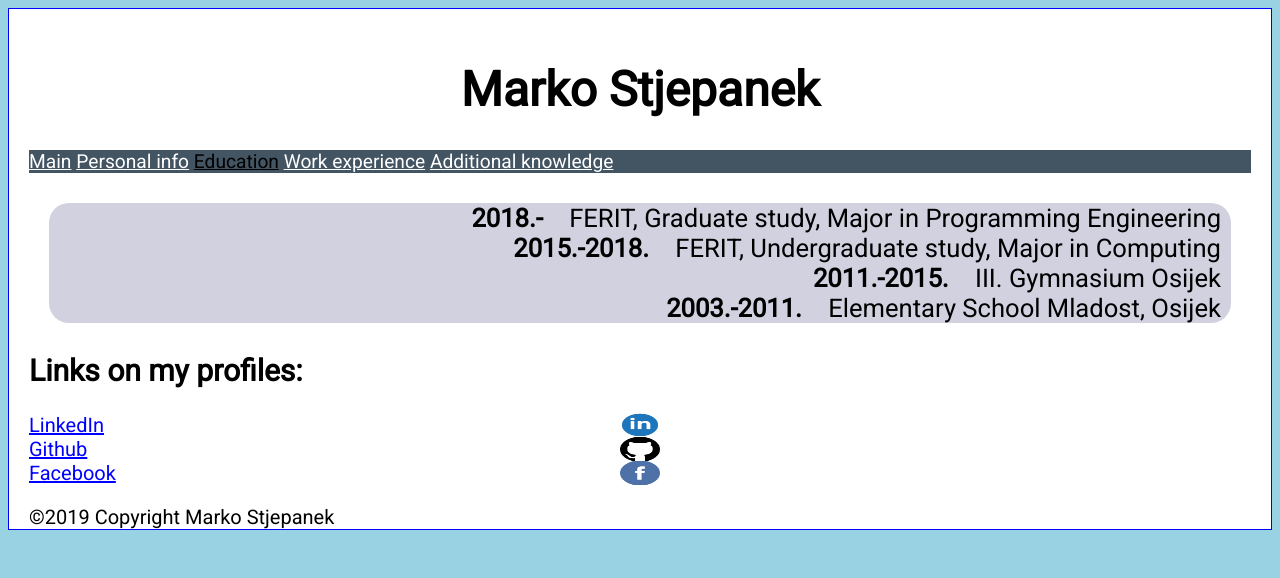
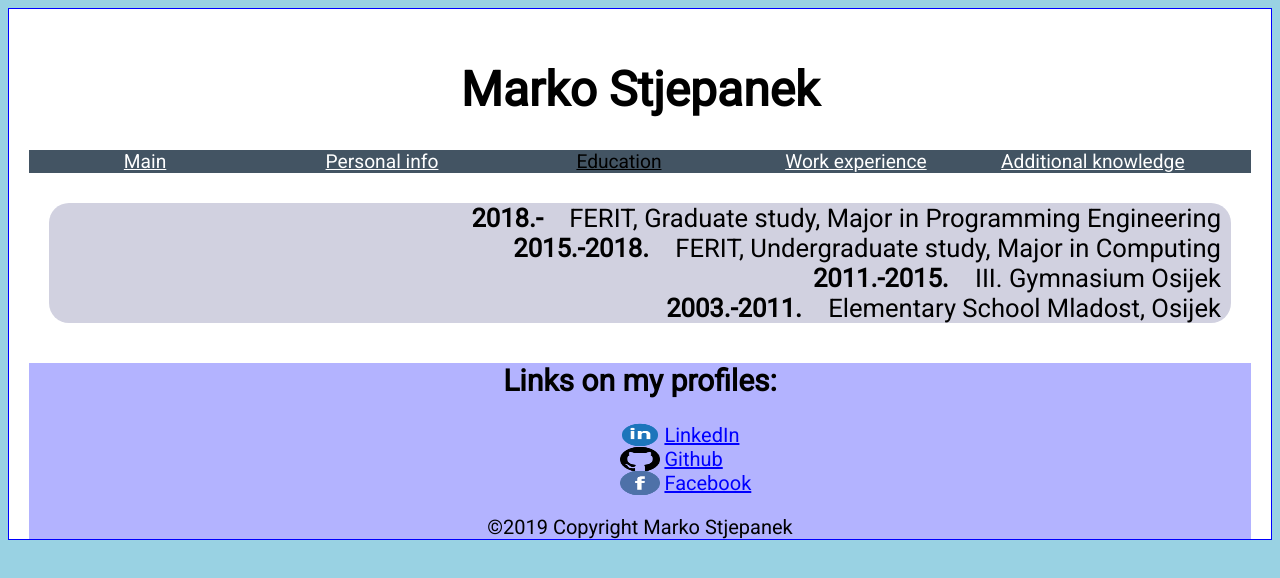
Before and after one commit to markostj/html-css3-cv-, a plain HTML site: page Education.html in a window 1280 px wide. Drawn offline with Linux system fonts and the light colour scheme.

Commit message:
Changed everything except content

```diff
--- a/Education.html
+++ b/Education.html
@@ -14,11 +14,11 @@
                 <h1>Marko Stjepanek</h1>
                 </div>
                 <div class="nav">
-                    <span> <a href="index.html">Main</a></span>
-                    <span> <a href="PersonalInfo.html">Personal info</a></span>
-                    <span> <a class="active" href="Education.html">Education</a> </span>
-                    <span> <a href="WorkExperience.html">Work experience</a></span>
-                    <span> <a href="AdditionalKnowledge.html">Additional knowledge</a></span>
+                    <div class="navAll"> <a href="index.html">Main</a> </div>
+                    <div class="navAll"> <a href="PersonalInfo.html">Personal info</a> </div>
+                    <div class="navAll"> <a class="active" href="Education.html">Education</a> </div>
+                    <div class="navAll"> <a href="WorkExperience.html">Work experience</a> </div>
+                    <div class="navAll"> <a href="AdditionalKnowledge.html">Additional knowledge</a> </div>
                 </div>
             </header>
             <content>
@@ -55,7 +55,8 @@
                 </main>
             </content>
             <footer>
-                <h2>Links on my profiles:</h2>
+                  <div class="foot">
+                         <div class="links"><h2>Links on my profiles:</h2></div>
                         <div class="linkedin">
                             <a href="https://www.linkedin.com/in/marko-stjepanek">LinkedIn</a>
                         </div>
@@ -65,8 +66,8 @@
                            <div class="facebook">
                                <a href="https://www.facebook.com/marko.stjepanek">Facebook</a>
                            </div>
-
-                <span>&copy;2019 Copyright Marko Stjepanek</span>
+                    <div class="copyright">&copy;2019 Copyright Marko Stjepanek</div>
+               </div>
             </footer>
         </div>
     </body>
```
Also changed, not shown: AdditionalKnowledge.html (+9 -8 lines), PersonalInfo.html (+9 -8 lines), WorkExperience.html (+9 -8 lines). Lines whose indentation alone changed are shown as unchanged.
